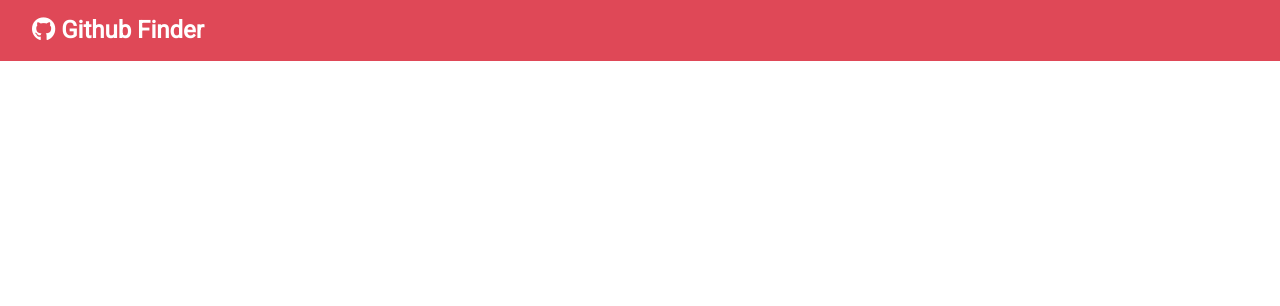
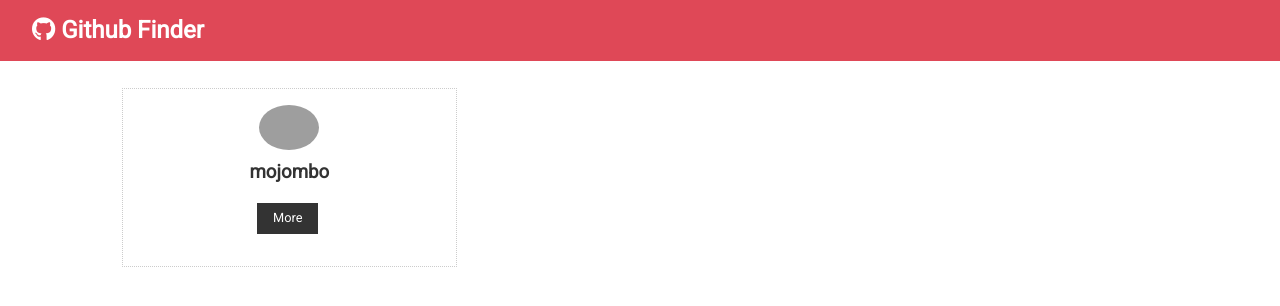
Before and after one commit to rdelbem/react-git-finder, a React (Create React App) app: page / in a window 1280 px wide. Shown: the top 306 px of the page. Built offline with nearby package versions, Linux system fonts and the light colour scheme; grey boxes are pictures that could not be loaded.

Commit message:
components added: UserItem and Users

```diff
--- a/src/App.js
+++ b/src/App.js
@@ -1,5 +1,6 @@
 import React, { Component } from "react";
 import Navbar from "./components/layout/Navbar";
+import Users from "./components/users/Users";
 import "./App.css";
 
 class App extends Component {
@@ -7,6 +8,9 @@ class App extends Component {
     return (
       <div className="App">
         <Navbar />
+        <div className="container">
+          <Users />
+        </div>
       </div>
     );
   }
--- a/src/components/layout/Navbar.js
+++ b/src/components/layout/Navbar.js
@@ -1,24 +1,24 @@
-import React, { Component } from "react";
+import React from "react";
 import propTypes from "prop-types";
 
-export default class Navbar extends Component {
-  static defaultProps = {
+const Navbar = ({ icon, title }) => {
+  return (
+    <nav className="navbar bg-primary">
+      <h1>
+        <i className={icon}></i> {title}
+      </h1>
+    </nav>
+  );
+};
+
+Navbar.defaultProps = {
   title: "Github Finder",
   icon: "fab fa-github",
 };
 
-  static propTypes = {
+Navbar.propTypes = {
   title: propTypes.string.isRequired,
   icon: propTypes.string.isRequired,
 };
 
-  render() {
-    return (
-      <nav className="navbar bg-primary">
-        <h1>
-          <i className={this.props.icon}></i> {this.props.title}
-        </h1>
-      </nav>
-    );
-  }
-}
+export default Navbar;
--- /dev/null
+++ b/src/components/users/UserItem.js
@@ -0,0 +1,27 @@
+import React from "react";
+import propTypes from "prop-types";
+
+const UserItem = ({ user: { avatar_url, login, html_url } }) => {
+  return (
+    <div className="card text-center">
+      <img
+        src={avatar_url}
+        className="round-img"
+        style={{ width: "60px" }}
+        alt=""
+      />
+      <h3>{login}</h3>
+      <div>
+        <a href={html_url} className="btn btn-dark btn-sm my-1">
+          More
+        </a>
+      </div>
+    </div>
+  );
+};
+
+UserItem.propTypes = {
+  user: propTypes.object.isRequired,
+};
+
+export default UserItem;
--- /dev/null
+++ b/src/components/users/Users.js
@@ -0,0 +1,33 @@
+import React, { Component } from "react";
+import UserItem from "./UserItem";
+
+export class Users extends Component {
+  state = {
+    users: [
+      {
+        id: "id",
+        login: "mojombo",
+        avatar_url: "https://avatars0.githubusercontent.com/u/1?v=4",
+        html_url: "https://github.com/mojombo",
+      },
+    ],
+  };
+
+  render() {
+    return (
+      <div style={userStyle}>
+        {this.state.users.map((user) => (
+          <UserItem key={user.id} user={user} />
+        ))}
+      </div>
+    );
+  }
+}
+
+const userStyle = {
+  display: "grid",
+  gridTemplateColumns: "repeat(3, 1fr)",
+  gap: "1rem",
+};
+
+export default Users;
```
Lines whose indentation alone changed are shown as unchanged.
